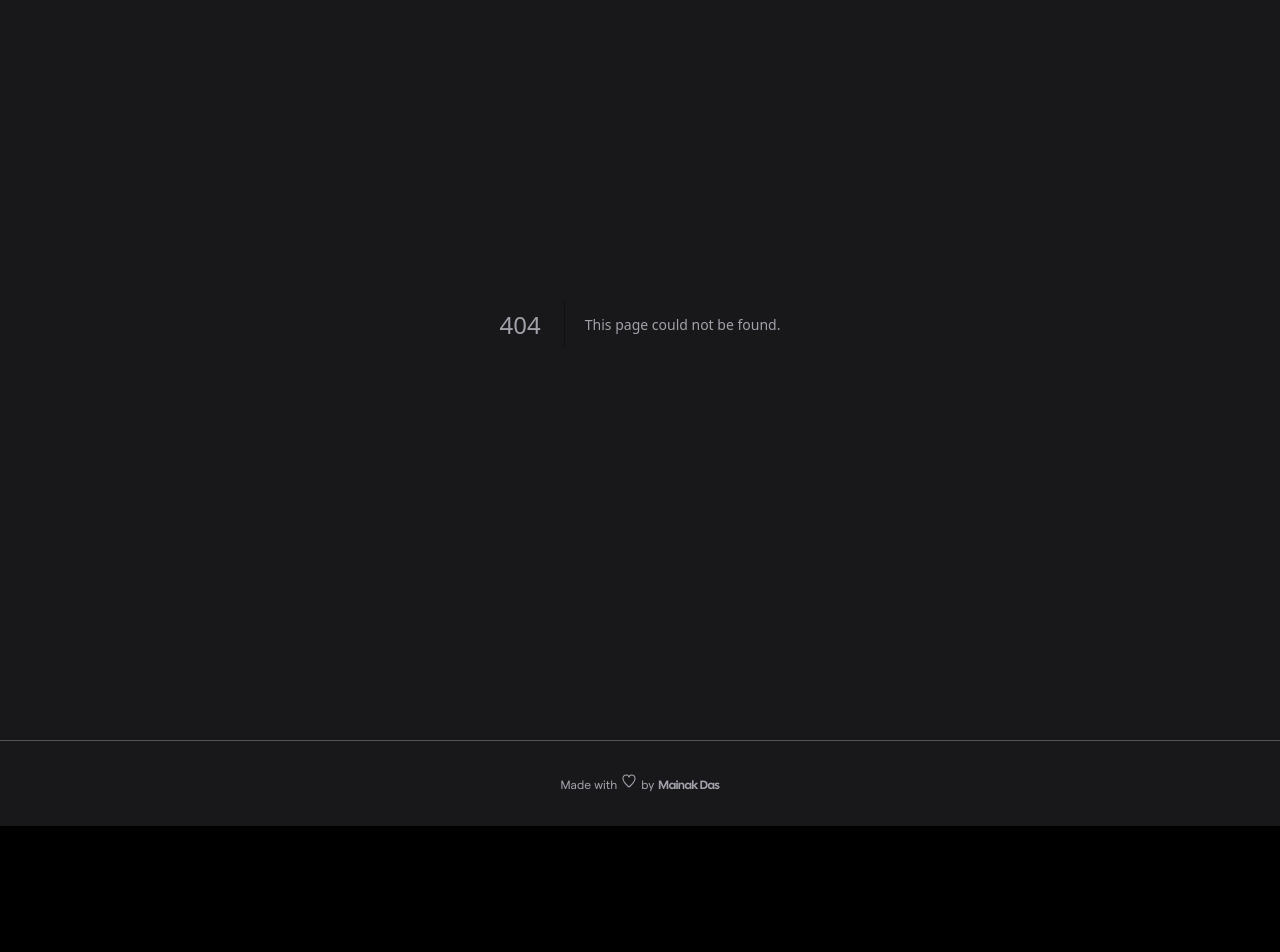
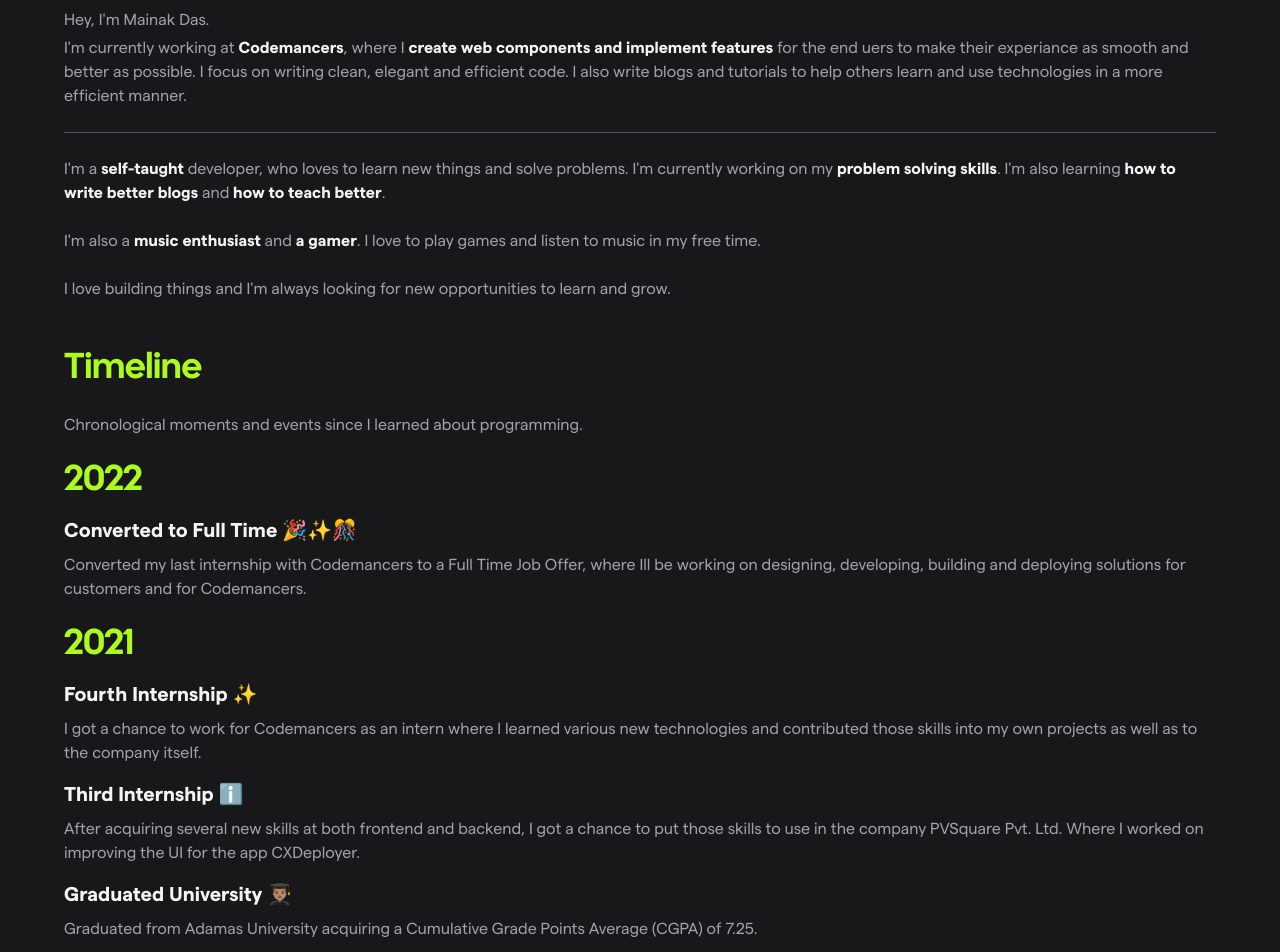
Before and after one commit to DawnMD/blog-next, a Next.js app: page /about in a window 1280 px wide. Before the commit this address had no page. Shown: the part 180-1132 px from the top of the page. Before the commit the page ends 1006 px from the top, so only its background shows below. Built offline with nearby package versions, Linux system fonts and the light colour scheme.

Commit message:
Feat: Update to about page

```diff
--- /dev/null
+++ b/app/about/page.tsx
@@ -0,0 +1,192 @@
+export default function Timeline() {
+  return (
+    <div className='flex flex-col gap-12'>
+      <div className='flex flex-col gap-6'>
+        <h2 className='text-6xl font-calSans text-brand'>About Me</h2>
+        <p className='flex flex-col gap-1'>
+          <span>Hey, I&apos;m Mainak Das.</span>
+          <span>
+            I&apos;m currently working at{' '}
+            <strong className='text-zinc-100'>Codemancers</strong>, where I{' '}
+            <strong className='text-zinc-100'>
+              create web components and implement features
+            </strong>{' '}
+            for the end uers to make their experiance as smooth and better as
+            possible. I focus on writing clean, elegant and efficient code. I
+            also write blogs and tutorials to help others learn and use
+            technologies in a more efficient manner.
+          </span>
+        </p>
+        <hr className='border-zinc-600' />
+        <p>
+          I&apos;m a <strong className='text-zinc-100'>self-taught</strong>{' '}
+          developer, who loves to learn new things and solve problems. I&apos;m
+          currently working on my{' '}
+          <strong className='text-zinc-100'>problem solving skills</strong>.
+          I&apos;m also learning{' '}
+          <strong className='text-zinc-100'>how to write better blogs</strong>{' '}
+          and <strong className='text-zinc-100'>how to teach better</strong>.
+        </p>
+        <p>
+          I&apos;m also a{' '}
+          <strong className='text-zinc-100'>music enthusiast</strong> and{' '}
+          <strong className='text-zinc-100'>a gamer</strong>. I love to play
+          games and listen to music in my free time.
+        </p>
+        <p>
+          I love building things and I&apos;m always looking for new
+          opportunities to learn and grow.
+        </p>
+      </div>
+      <div className='flex flex-col gap-6'>
+        <h3 className='text-4xl font-calSans text-brand'>Timeline</h3>
+        <p>
+          Chronological moments and events since I learned about programming.
+        </p>
+        <div className='flex flex-col gap-6'>
+          <div className='flex flex-col gap-4'>
+            <h5 className='text-4xl tracking-tight text-brand font-calSans'>
+              2022
+            </h5>
+            <div className='flex flex-col gap-2'>
+              <h6 className='text-xl text-zinc-100 font-bold'>
+                Converted to Full Time 🎉✨🎊
+              </h6>
+              <p>
+                Converted my last internship with Codemancers to a Full Time Job
+                Offer, where Ill be working on designing, developing, building
+                and deploying solutions for customers and for Codemancers.
+              </p>
+            </div>
+          </div>
+          <div className='flex flex-col gap-4'>
+            <h5 className='text-4xl tracking-tight text-brand font-calSans'>
+              2021
+            </h5>
+            <div className='flex flex-col gap-2'>
+              <h6 className='text-xl font-bold text-zinc-100'>
+                Fourth Internship ✨
+              </h6>
+              <p>
+                I got a chance to work for Codemancers as an intern where I
+                learned various new technologies and contributed those skills
+                into my own projects as well as to the company itself.
+              </p>
+            </div>
+            <div className='flex flex-col gap-2'>
+              <h6 className='text-xl font-bold text-zinc-100'>
+                Third Internship ℹ️
+              </h6>
+              <p>
+                After acquiring several new skills at both frontend and backend,
+                I got a chance to put those skills to use in the company
+                PVSquare Pvt. Ltd. Where I worked on improving the UI for the
+                app CXDeployer.
+              </p>
+            </div>
+            <div className='flex flex-col gap-2'>
+              <h6 className='text-xl font-bold text-zinc-100'>
+                Graduated University 👨🏽‍🎓
+              </h6>
+              <p>
+                Graduated from Adamas University acquiring a Cumulative Grade
+                Points Average (CGPA) of 7.25.
+              </p>
+            </div>
+            <div className='flex flex-col gap-2'>
+              <h6 className='text-xl font-bold text-zinc-100'>
+                Second Internship 💡💡
+              </h6>
+              <p>
+                Why not learn how the frontend company works and develop my
+                skills at the same time? Worked as an intern at APlus Topper,
+                where I got the opportunity to learn about various frontend
+                technologies and how a web development-based company operates.
+              </p>
+            </div>
+          </div>
+          <div className='flex flex-col gap-4'>
+            <h5 className='text-4xl tracking-tight text-brand font-calSans'>
+              2020
+            </h5>
+            <div className='flex flex-col gap-2'>
+              <h6 className='text-xl font-bold text-zinc-100'>
+                Grabbed First Internship 💡
+              </h6>
+              <p>
+                After learning how to program and make frontend components in
+                the web for a few months, my programming skills had evolved.
+                Ultimately, it helped to grab my first ever internship at Next
+                Generation Technocom Pvt. Ltd.
+              </p>
+            </div>
+            <div className='flex flex-col gap-2'>
+              <h6 className='text-xl font-bold text-zinc-100'>
+                Started Learning Frontend Technologies 🧑‍💻
+              </h6>
+              <p>
+                During the pandemic, I saw some videos on YouTube about how
+                people make cool websites with React.Js. Researched some more on
+                the topics like HTML, CSS, JavaScript and it had caught my
+                interest and motivated me to start learning these languages.
+              </p>
+            </div>
+          </div>
+          <div className='flex flex-col gap-4'>
+            <h5 className='text-4xl tracking-tight text-brand font-calSans'>
+              2017
+            </h5>
+            <div className='flex flex-col gap-2'>
+              <h6 className='text-xl font-bold text-zinc-100'>
+                Started at Adamas University 🎓
+              </h6>
+              <p>
+                Started pursuing my undergraduate degree with Bachelors of
+                Technology in Computer Science Engineering.
+              </p>
+            </div>
+            <div className='flex flex-col gap-2'>
+              <h6 className='text-xl font-bold text-zinc-100'>
+                Graduated High School 🎒
+              </h6>
+              <p>
+                Graduated with a score of 61.8% from Bidhannagar Municipal
+                School. Acquired B+ grade.
+              </p>
+            </div>
+          </div>
+          <div className='flex flex-col gap-4'>
+            <h5 className='text-4xl tracking-tight text-brand font-calSans'>
+              2016
+            </h5>
+            <div className='flex flex-col gap-2'>
+              <h6 className='text-xl font-bold text-zinc-100'>
+                Learnt How to do Programming 📝
+              </h6>
+              <p>
+                My friends brother taught me the basics on how to write a
+                program in C; from that moment on I knew it was going to be an
+                interesting uphill.
+              </p>
+            </div>
+          </div>
+          <div className='flex flex-col gap-4'>
+            <h5 className='text-4xl tracking-tight text-brand font-calSans'>
+              2015
+            </h5>
+            <div className='flex flex-col gap-2'>
+              <h6 className='text-xl font-bold text-zinc-100'>
+                Started Knowing About Programming 🙇🏽‍♂️
+              </h6>
+              <p>
+                By watching my friends brother writing something which back then
+                I thought was some secret code language, my interest in learning
+                that language started developing.
+              </p>
+            </div>
+          </div>
+        </div>
+      </div>
+    </div>
+  );
+}
--- a/app/timeline/page.tsx
+++ /dev/null
@@ -1,15 +0,0 @@
-export default function Timeline() {
-  return (
-    <main>
-      <h1 className='scroll-m-20 text-4xl font-semibold tracking-tight lg:text-5xl font-calSans'>
-        Mainak Das
-      </h1>
-      <p>
-        Lorem, ipsum dolor sit amet consectetur adipisicing elit. Dicta quo
-        distinctio odit, illum, vel ipsam voluptatem laborum commodi dolor
-        soluta error, earum cumque. Vitae odit voluptates mollitia tenetur,
-        commodi eligendi?
-      </p>
-    </main>
-  );
-}
```
